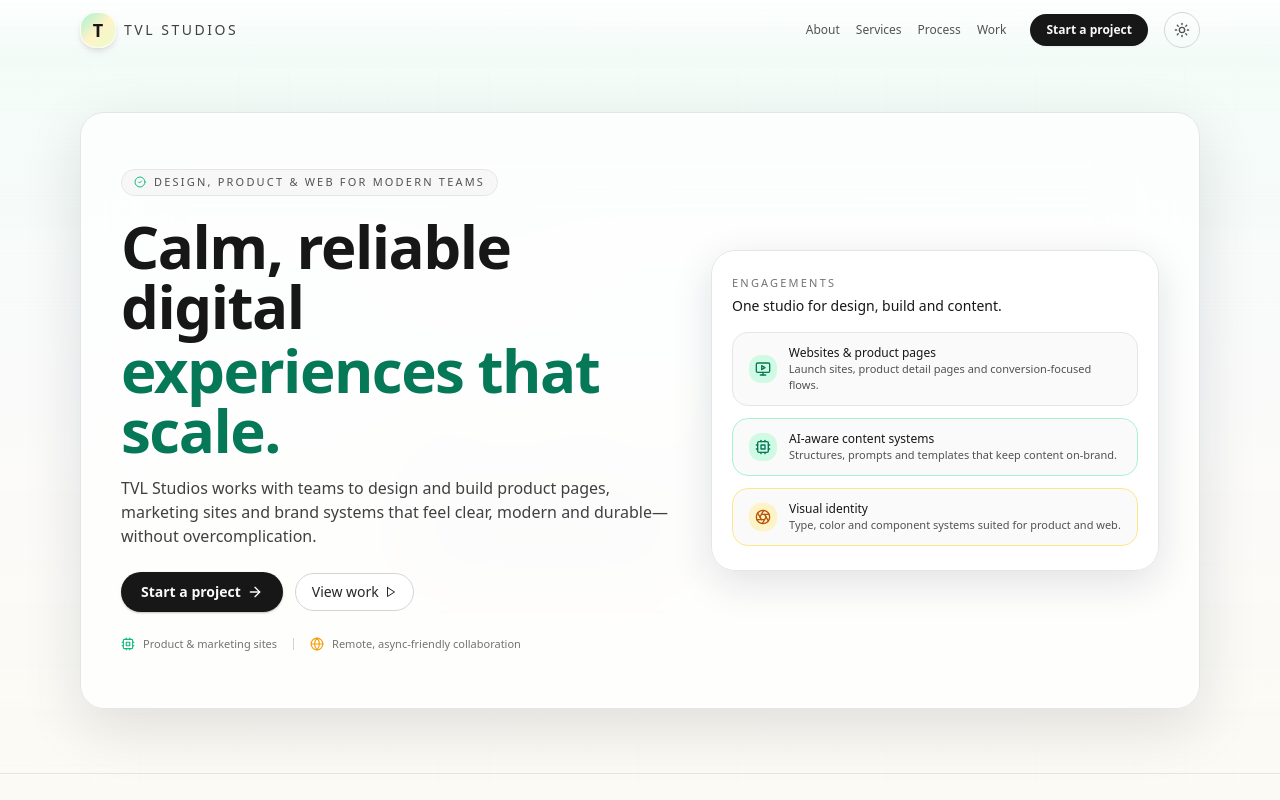
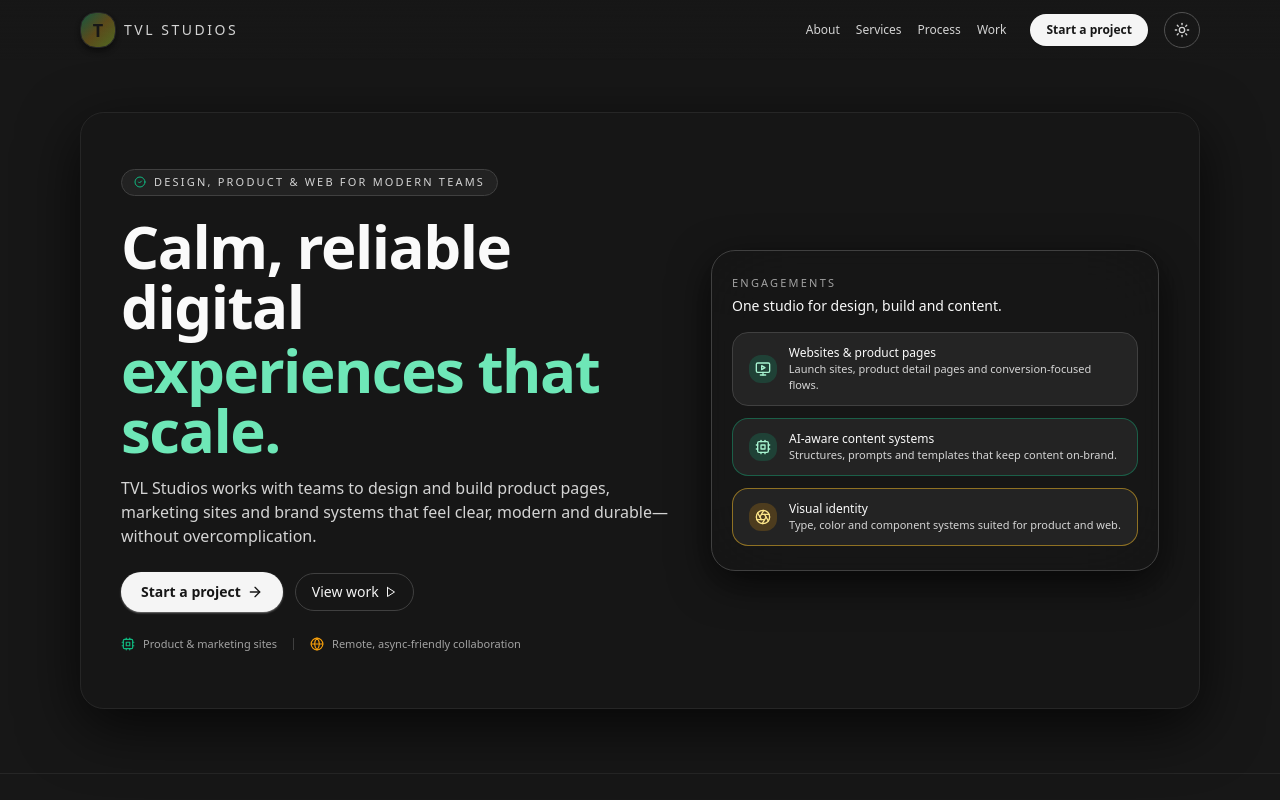
Before and after one commit to Umday-231105/tvlstudios, a Next.js app: page / in a window 1280 px wide. Shown: the top 800 px of the page. Built offline with nearby package versions, Linux system fonts and the light colour scheme.

Commit message:
Update tailwind.config.js
made changes to talwind for dark mode

```diff
--- a/tailwind.config.js
+++ b/tailwind.config.js
@@ -1,5 +1,7 @@
 /** @type {import('tailwindcss').Config} */
 module.exports = {
+  // enable class-based dark mode so `dark:` utilities respond to <html class="dark">
+  darkMode: "class",
   content: [
     "./src/pages/**/*.{js,ts,jsx,tsx,mdx}",
     "./src/components/**/*.{js,ts,jsx,tsx,mdx}",
@@ -8,17 +10,17 @@ module.exports = {
   theme: {
     extend: {
       animation: {
-        'gradient-x': 'gradient-x 15s ease infinite',
+        "gradient-x": "gradient-x 15s ease infinite",
       },
       keyframes: {
-        'gradient-x': {
-          '0%, 100%': {
-            'background-size': '200% 200%',
-            'background-position': 'left center',
+        "gradient-x": {
+          "0%, 100%": {
+            "background-size": "200% 200%",
+            "background-position": "left center",
           },
-          '50%': {
-            'background-size': '200% 200%',
-            'background-position': 'right center',
+          "50%": {
+            "background-size": "200% 200%",
+            "background-position": "right center",
           },
         },
       },
```
